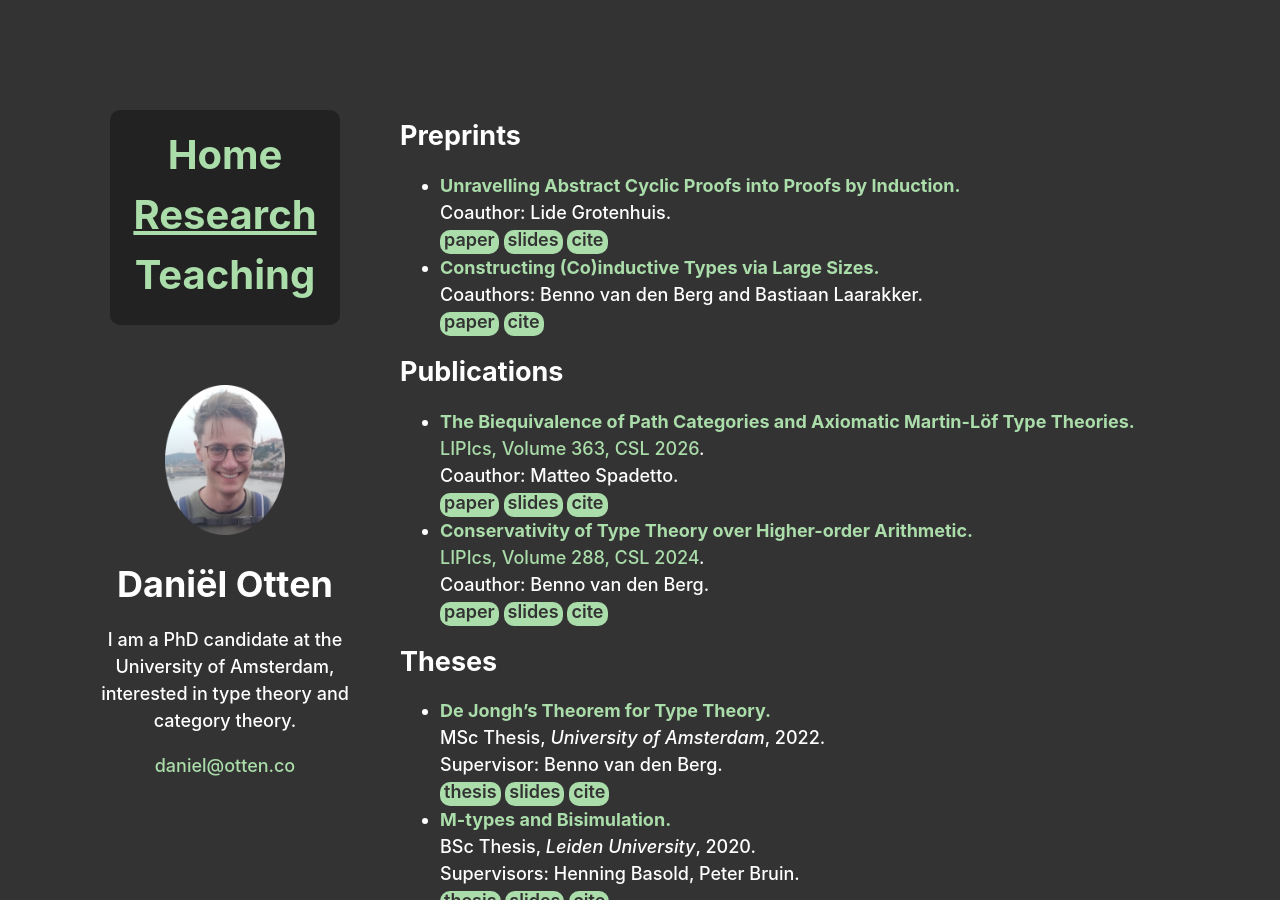
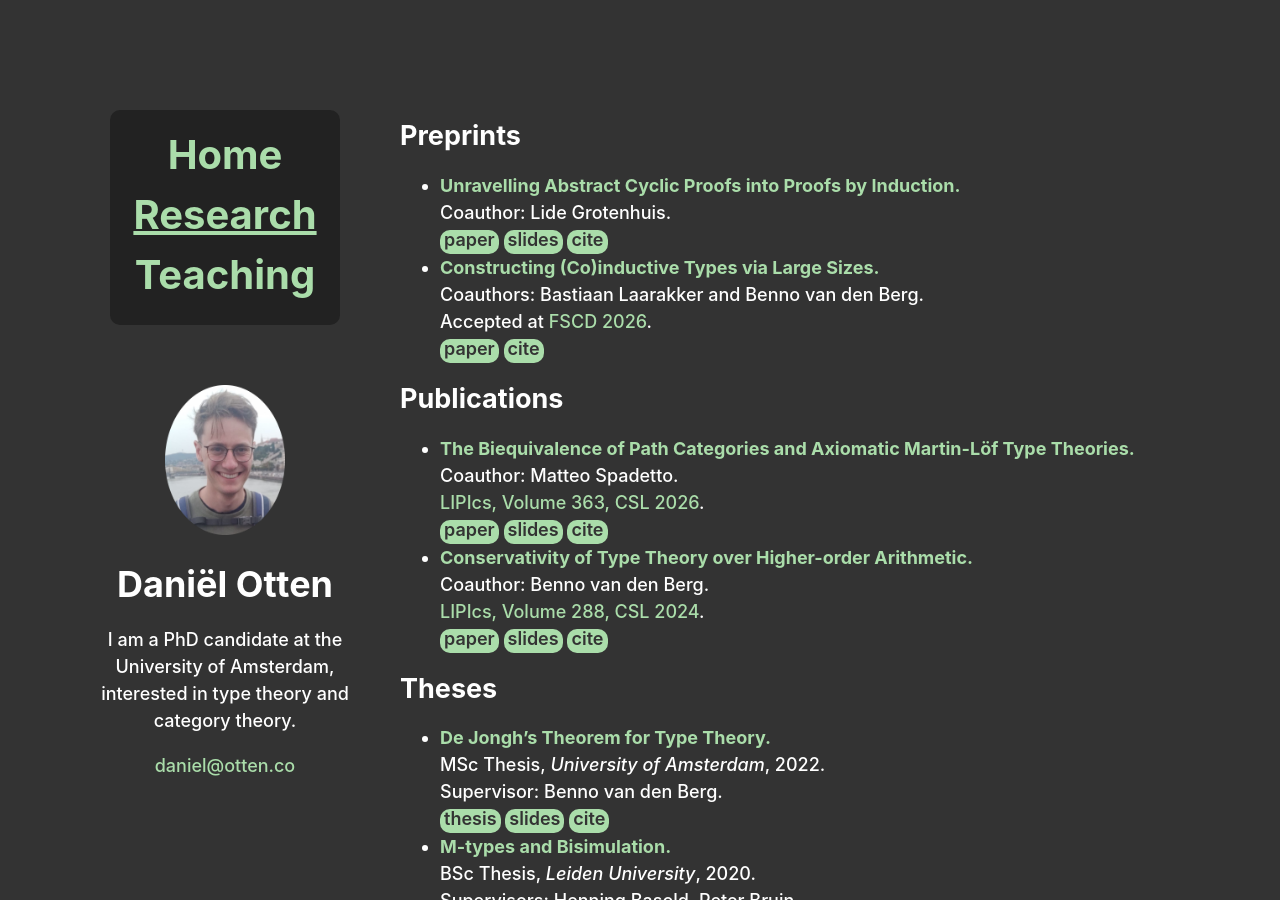
Before and after one commit to DDOtten/ddotten.github.io, a Jekyll site: the page built from research.md, in a window 1280 px wide and 900 px high. Built offline with Jekyll 4.4.1, drawn with Linux system fonts in a browser that asks for light colours.

Commit message:
Added FSCD

```diff
--- a/research.md
+++ b/research.md
@@ -10,18 +10,19 @@ layout: page
   Coauthor: Lide Grotenhuis. \
   [paper](https://arxiv.org/pdf/2602.12054){: .button} [slides](assets/slides/unravelling_abstract_cyclic_proofs_into_proofs_by_induction_slides_fics_2026.pdf){: .button} [cite](assets/bibtex/unravelling_abstract_cyclic_proofs_into_proofs_by_induction.txt){: .button}
 - **[Constructing (Co)inductive Types via Large Sizes](https://arxiv.org/abs/2602.18921).** \
-  Coauthors: Benno van den Berg and Bastiaan Laarakker. \
+  Coauthors: Bastiaan Laarakker and Benno van den Berg. \
+  Accepted at [FSCD 2026](https://fscd2026.github.io/). \
   [paper](https://arxiv.org/pdf/2602.18921){: .button} [cite](assets/bibtex/constructing_(co)inductive_types_via_large_sizes.txt){: .button}
 
 # Publications
 
 - **[The Biequivalence of Path Categories and Axiomatic Martin-Löf Type Theories](https://drops.dagstuhl.de/storage/00lipics/lipics-vol363-csl2026/LIPIcs.CSL.2026.38/LIPIcs.CSL.2026.38.pdf).** \
+    Coauthor: Matteo Spadetto. \
     [LIPIcs, Volume 363, CSL 2026](https://doi.org/10.4230/LIPIcs.CSL.2026.38). \
-    Coauthor: Matteo Spadetto. \
     [paper](https://drops.dagstuhl.de/storage/00lipics/lipics-vol363-csl2026/LIPIcs.CSL.2026.38/LIPIcs.CSL.2026.38.pdf){: .button} [slides](assets/slides/models_for_axiomatic_type_theory_slides.pdf){: .button} [cite](https://drops.dagstuhl.de/entities/document/10.4230/LIPIcs.CSL.2026.38/metadata/bibtex){: .button}
 - **[Conservativity of Type Theory over Higher-order Arithmetic](https://arxiv.org/abs/2308.15288).** \
+    Coauthor: Benno van den Berg. \
     [LIPIcs, Volume 288, CSL 2024](https://doi.org/10.4230/LIPIcs.CSL.2024.44). \
-    Coauthor: Benno van den Berg. \
     [paper](https://drops.dagstuhl.de/storage/00lipics/lipics-vol288-csl2024/LIPIcs.CSL.2024.44/LIPIcs.CSL.2024.44.pdf){: .button} [slides](assets/slides/conservativity_of_type_theory_over_higher_order_arithmetic_slides.pdf){: .button} [cite](https://drops.dagstuhl.de/entities/document/10.4230/LIPIcs.CSL.2024.44/metadata/bibtex){: .button}
 
 # Theses
```
Also changed, not shown: 1 other file.
